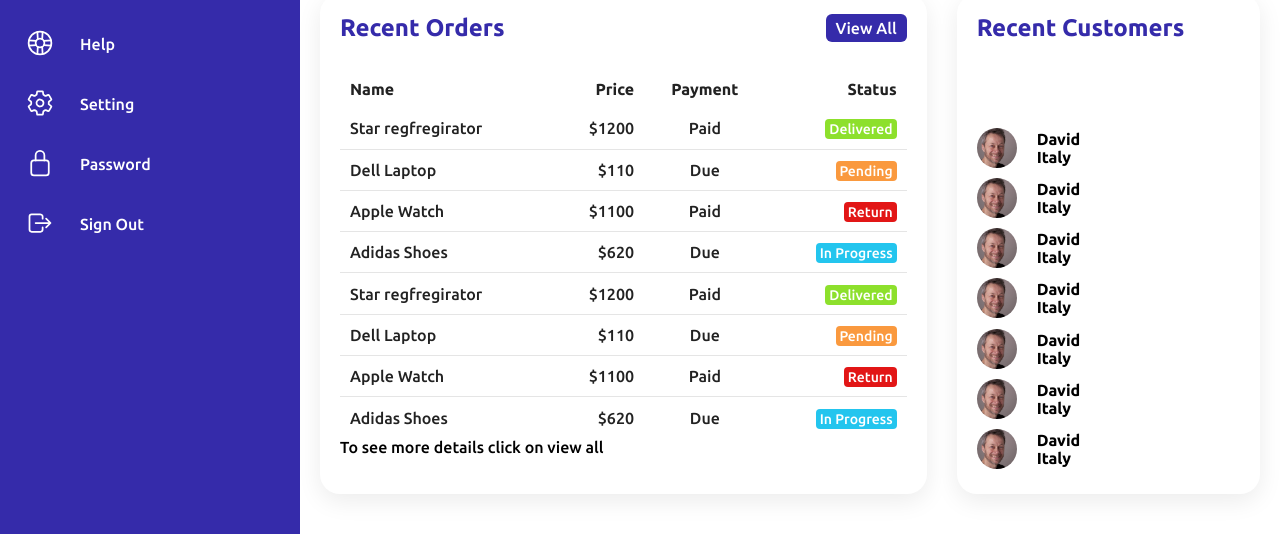
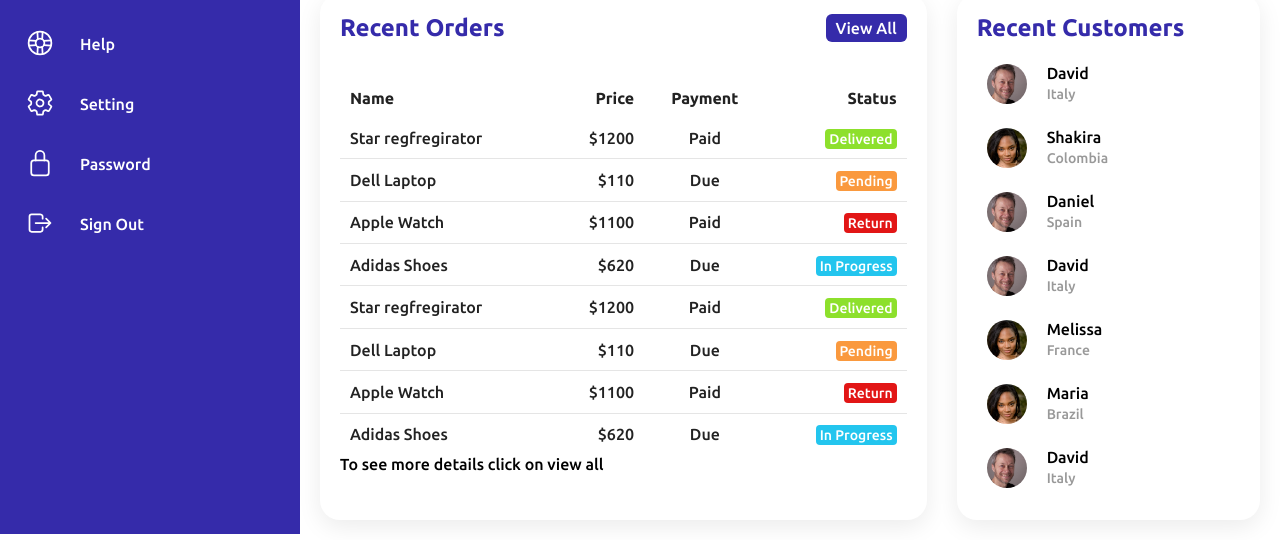
Before and after one commit to khalilo2ya/__AdminDashboardResponsive, a plain HTML site: page index.html in a window 1280 px wide. Shown: the part 266-806 px from the top of the page. Drawn offline with nearby package versions, Linux system fonts and the light colour scheme.

Commit message:
donde customers

```diff
--- a/assets/css/style.css
+++ b/assets/css/style.css
@@ -402,4 +402,26 @@ body {
 .recentCustomers table tr:hover{
     background: var(--blue);
     color: var(--white);
+    /* cursor: pointer;*/
 }
+.recentCustomers table tr td{
+    padding: 12px 10px;
+
+}
+.recentCustomers table tr td h4{
+    font-size: 16px;
+    font-weight: 500;
+    line-height: 1.2rem;
+}
+.recentCustomers table tr td h4 span{
+    font-size: 14px;
+    color: var(--black2);
+}
+
+.recentCustomers table tr:hover{
+    background: var(--blue);
+    color: var(--white);
+}
+.recentCustomers table tr:hover td h4 span{
+    color: var(--white);
+}
--- a/index.html
+++ b/index.html
@@ -231,10 +231,18 @@
                     </tr>
                     <tr>
                         <td width="60px">
+                            <div class="imgBx"><img src="assets/imgs/customer01.jpg" alt=""></div>
+                        </td>
+                        <td>
+                            <h4>Shakira <br> <span>Colombia</span></h4>
+                        </td>
+                    </tr>
+                    <tr>
+                        <td width="60px">
                             <div class="imgBx"><img src="assets/imgs/customer02.jpg" alt=""></div>
                         </td>
                         <td>
-                            <h4>David <br> <span>Italy</span></h4>
+                            <h4>Daniel <br> <span>Spain</span></h4>
                         </td>
                     </tr>
                     <tr>
@@ -247,26 +255,18 @@
                     </tr>
                     <tr>
                         <td width="60px">
-                            <div class="imgBx"><img src="assets/imgs/customer02.jpg" alt=""></div>
+                            <div class="imgBx"><img src="assets/imgs/customer01.jpg" alt=""></div>
                         </td>
                         <td>
-                            <h4>David <br> <span>Italy</span></h4>
+                            <h4>Melissa <br> <span>France</span></h4>
                         </td>
                     </tr>
                     <tr>
                         <td width="60px">
-                            <div class="imgBx"><img src="assets/imgs/customer02.jpg" alt=""></div>
+                            <div class="imgBx"><img src="assets/imgs/customer01.jpg" alt=""></div>
                         </td>
                         <td>
-                            <h4>David <br> <span>Italy</span></h4>
-                        </td>
-                    </tr>
-                    <tr>
-                        <td width="60px">
-                            <div class="imgBx"><img src="assets/imgs/customer02.jpg" alt=""></div>
-                        </td>
-                        <td>
-                            <h4>David <br> <span>Italy</span></h4>
+                            <h4>Maria <br> <span>Brazil</span></h4>
                         </td>
                     </tr>
                     <tr>
```
